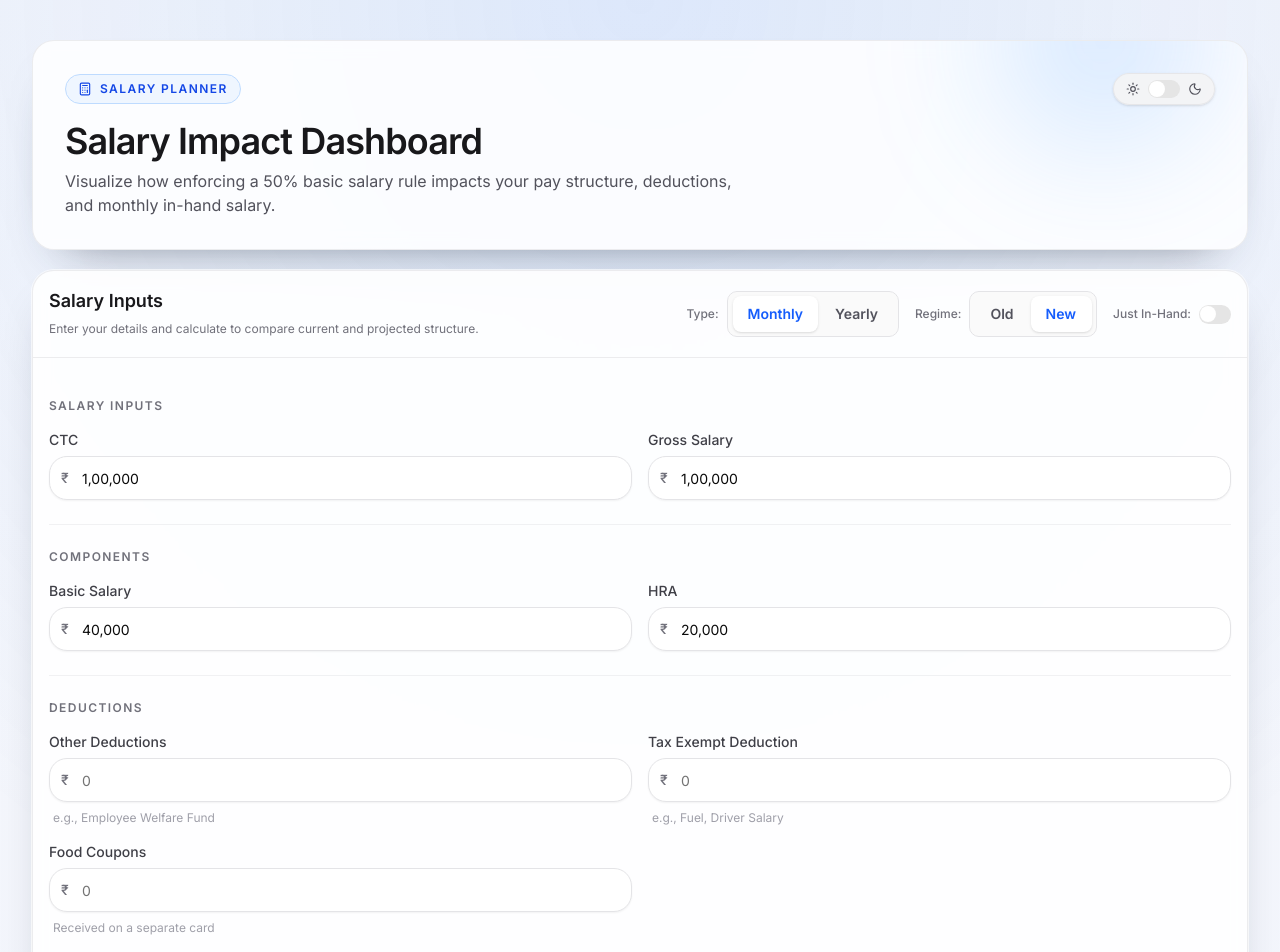
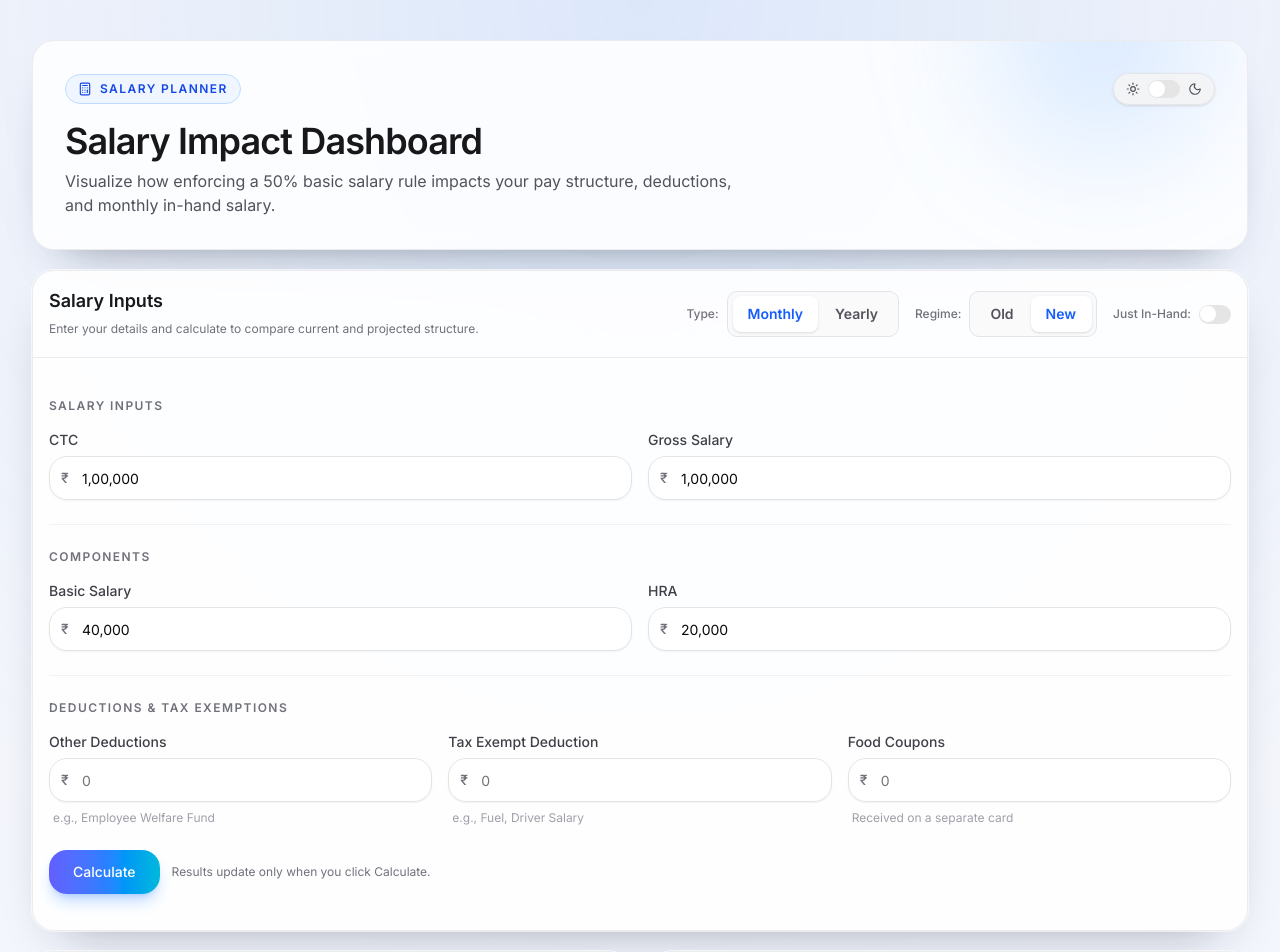
Before and after one commit to kdjadeja21/in-hand-helper-calculator, a Next.js app: page / in a window 1280 px wide. Shown: the top 952 px of the page. Built offline with nearby package versions, Linux system fonts and the light colour scheme.

Commit message:
Update SalaryInputCard to rename "Deductions" to "Deductions & Tax Exemptions" and adjust grid layout for improved responsiveness.

```diff
--- a/features/salary-planner/components/SalaryInputCard.tsx
+++ b/features/salary-planner/components/SalaryInputCard.tsx
@@ -170,9 +170,9 @@
             {/* Optional Fields */}
             <div className="border-t border-zinc-200/50 dark:border-zinc-800 pt-6">
               <p className="mb-4 text-xs font-semibold tracking-[0.12em] text-zinc-500 uppercase dark:text-zinc-400">
-                Deductions
+                Deductions & Tax Exemptions
               </p>
-              <div className="grid gap-4 sm:grid-cols-2">
+              <div className="grid gap-4 sm:grid-cols-2 md:grid-cols-3">
                 <div>
                   <MoneyInput
                     label="Other Deductions"
```
